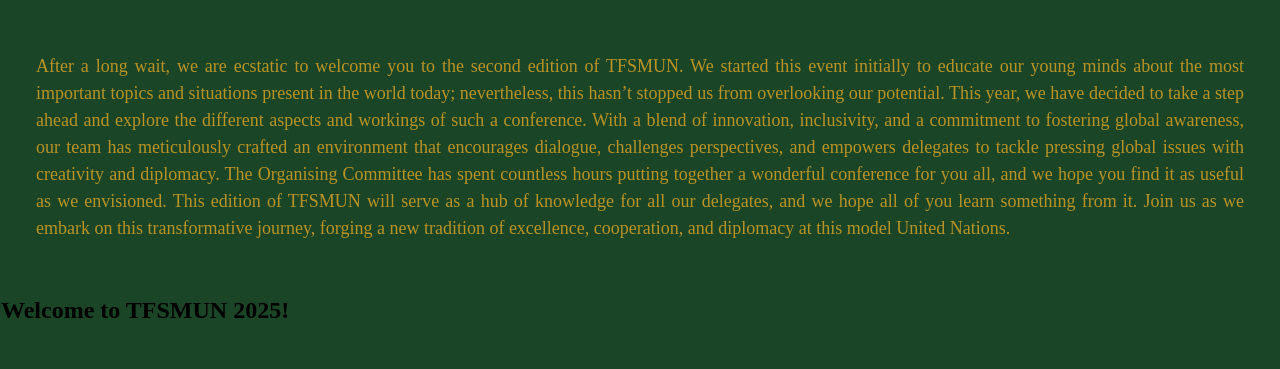
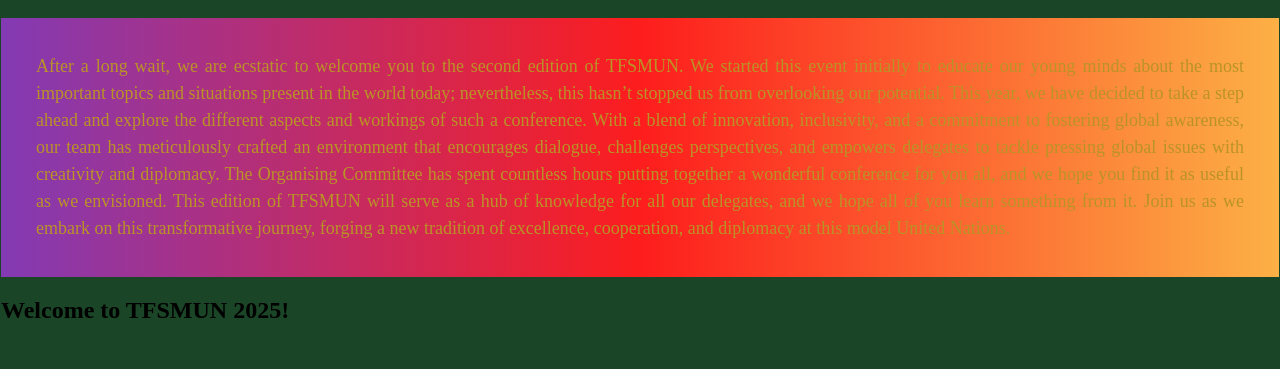
Before and after one commit to tuli20-10/TFSMUN2024-25, a plain HTML site: page index.html in a window 1280 px wide. Shown: the part 583-952 px from the top of the page. Drawn offline with Linux system fonts and the light colour scheme.

Commit message:
Update style.css

```diff
--- a/style.css
+++ b/style.css
@@ -1,5 +1,7 @@
 p {
     font-family: "Times New Roman";
+    background: rgb(131,58,180);
+    background: linear-gradient(90deg, rgba(131,58,180,1) 0%, rgba(253,29,29,1) 50%, rgba(252,176,69,1) 100%);
 }
 
 body {
```
